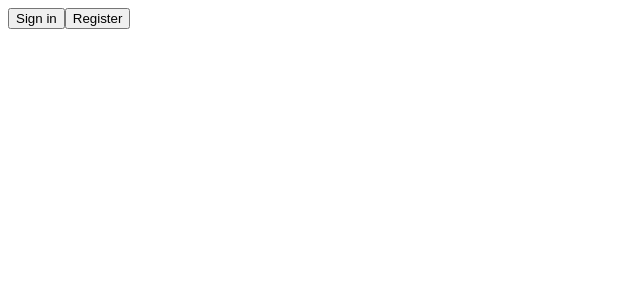
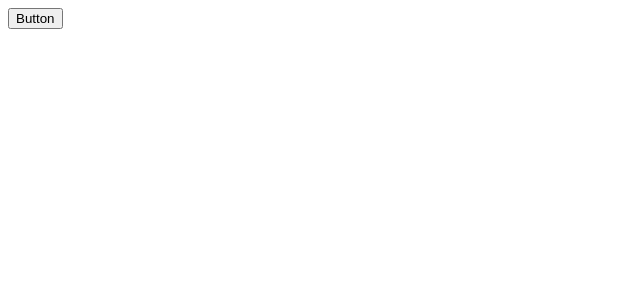
Before and after one commit to justtoconfirm/react-workshop, a React app: page / in a window 1280 px wide. Shown: the top 300 px of the page, without its empty margins (0-640 px from the left). Built offline with nearby package versions, Linux system fonts and the light colour scheme; the HTML template or start-up script is replaced by a standard one.

Commit message:
Render methods added to the Button component to render a button or link elementusing props

```diff
--- a/src/App.js
+++ b/src/App.js
@@ -4,10 +4,7 @@ import Button from './button/Button'
 
 const App = () => {
     return (
-    	<React.Fragment>
-			<Button>Sign in</Button>
-			<Button>Register</Button>
-		</React.Fragment>
+    	<Button>Button</Button>
     )
 }
 
--- a/src/button/Button.js
+++ b/src/button/Button.js
@@ -1,8 +1,17 @@
 import React from 'react'
 
-const Button = ({ type = 'button', children }) => {
+const Button = ({ type = 'button', url = '', children }) => {
+
+	const isAnchorElement = url && (url.includes('http') || url.startsWith('#') || url.startsWith('mailto') || url.startsWith('/'))
+
+	const renderButton = () =>
+		<button type={type}>{children}</button>
+
+	const renderAnchor = () =>
+		<a href={url}>{children}</a>
+
 	return (
-		<button type={type}>{children}</button>
+		isAnchorElement ? renderAnchor() : renderButton()
 	)
 }
 
```
Also changed, not shown: 1 other file (tests, documents, lock files or other folders).
